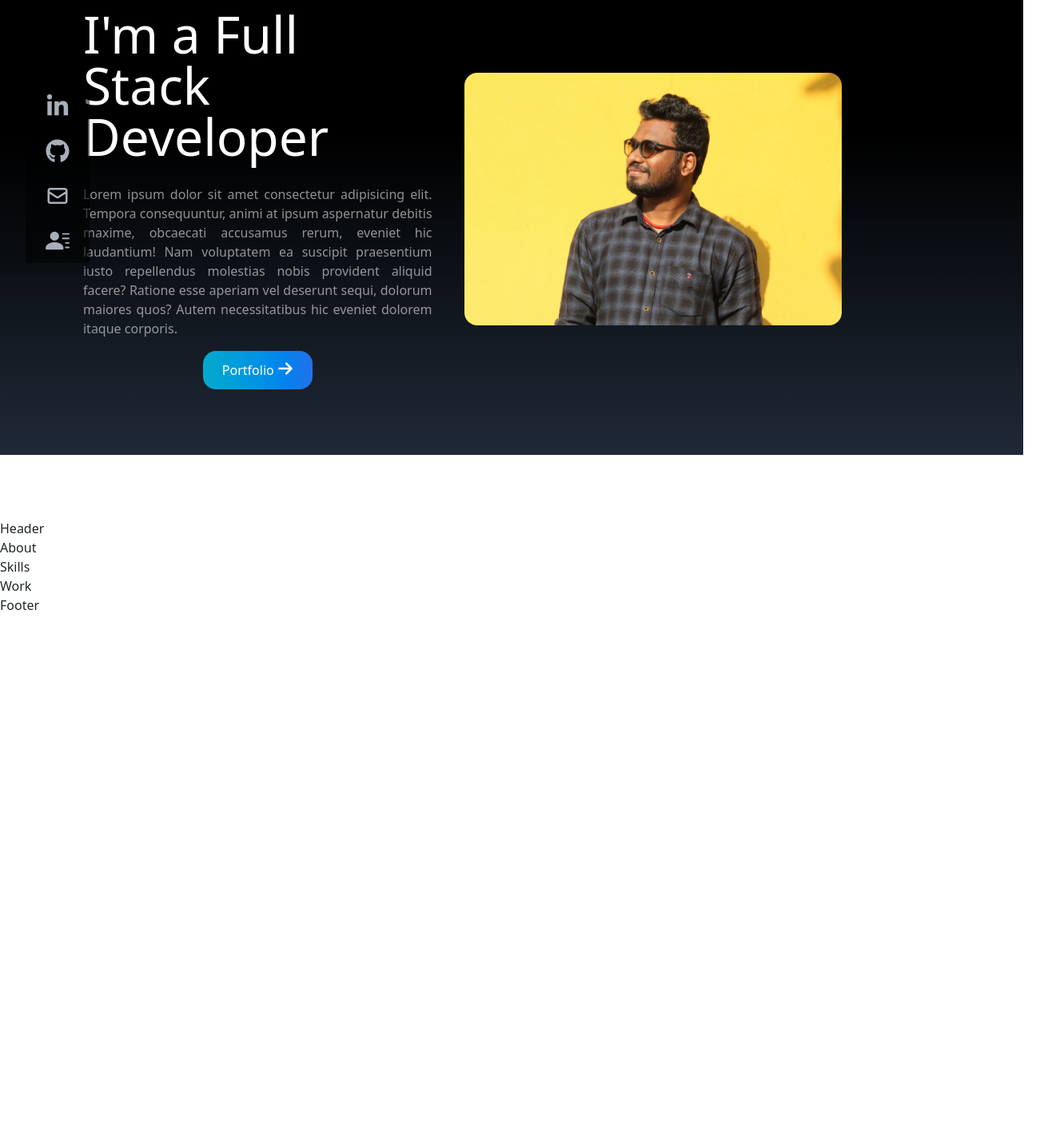
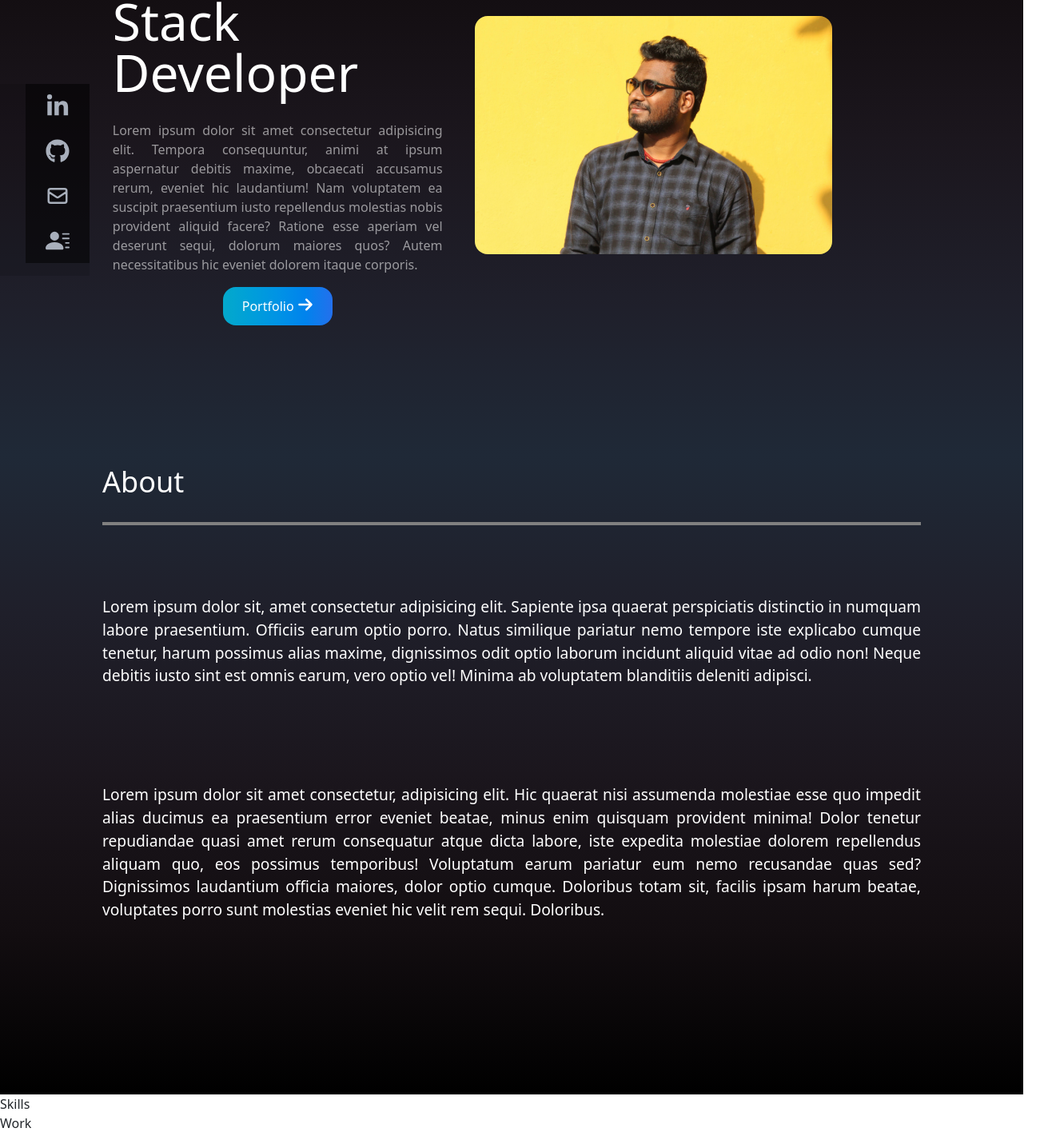
Before and after one commit to Arunkumarbalasubramani/React---Portfolio-App, a React (Create React App) app: page / in a window 1280 px wide. Shown: the part 231-1652 px from the top of the page at 80% size, 1306 px wide, since content can reach past the window. Before the commit the page ends 1000 px from the top, so only its background shows below. Built offline with nearby package versions, Linux system fonts and the light colour scheme.

Commit message:
added about section

```diff
--- a/src/App.js
+++ b/src/App.js
@@ -1,21 +1,14 @@
-import {
-  Homepage,
-  About,
-  Header,
-  Footer,
-  Skills,
-  Work,
-} from "./components/export";
+import { Homepage, About, Footer, Skills, Work } from "./components/export";
 import { Navbar } from "./container/Navbar";
 
 import "bootstrap/dist/css/bootstrap.min.css";
 import { SocialLinks } from "./components/SocialLinks/SocialLinks";
 function App() {
   return (
-    <div className="app w-full h-screen bg-gradient-to-b from-black via-black to-gray-800 ">
+    <div>
       <Navbar />
       <Homepage />
-      <Header />
+
       <About />
       <Skills />
       <Work />
--- a/src/components/About/About.jsx
+++ b/src/components/About/About.jsx
@@ -1,7 +1,35 @@
 import React from "react";
 import "./About.scss";
 const About = () => {
-  return <div>About</div>;
+  return (
+    <div className="about-container" name="about">
+      <div className="about-heading">
+        <h3 className="heading">About</h3>
+
+        <p className="about-para">
+          Lorem ipsum dolor sit, amet consectetur adipisicing elit. Sapiente
+          ipsa quaerat perspiciatis distinctio in numquam labore praesentium.
+          Officiis earum optio porro. Natus similique pariatur nemo tempore iste
+          explicabo cumque tenetur, harum possimus alias maxime, dignissimos
+          odit optio laborum incidunt aliquid vitae ad odio non! Neque debitis
+          iusto sint est omnis earum, vero optio vel! Minima ab voluptatem
+          blanditiis deleniti adipisci.
+        </p>
+        <br />
+        <p className="about-para">
+          Lorem ipsum dolor sit amet consectetur, adipisicing elit. Hic quaerat
+          nisi assumenda molestiae esse quo impedit alias ducimus ea praesentium
+          error eveniet beatae, minus enim quisquam provident minima! Dolor
+          tenetur repudiandae quasi amet rerum consequatur atque dicta labore,
+          iste expedita molestiae dolorem repellendus aliquam quo, eos possimus
+          temporibus! Voluptatum earum pariatur eum nemo recusandae quas sed?
+          Dignissimos laudantium officia maiores, dolor optio cumque. Doloribus
+          totam sit, facilis ipsam harum beatae, voluptates porro sunt molestias
+          eveniet hic velit rem sequi. Doloribus.
+        </p>
+      </div>
+    </div>
+  );
 };
 
 export default About;
--- a/src/components/About/About.scss
+++ b/src/components/About/About.scss
@@ -0,0 +1,35 @@
+.about-container {
+  background-image: linear-gradient(
+    to bottom,
+    #1f2937,
+    #1f1f2a,
+    #1b161d,
+    #120d10,
+    #000000
+  );
+  color: white;
+  width: 100%;
+  height: 100vh;
+  padding: 1rem;
+  padding-left: 10%;
+}
+.about-heading {
+  display: flex;
+  flex-direction: column;
+  justify-content: center;
+  width: 100%;
+  max-width: 1024px;
+}
+
+.heading {
+  padding-bottom: 2rem;
+  font-size: 2.25rem;
+  line-height: 2.25rem;
+  border-bottom-width: 4px;
+  border-color: grey;
+}
+.about-para {
+  text-align: justify;
+  font-size: larger;
+  margin-top: 5rem;
+}
--- a/src/components/Header/Header.jsx
+++ /dev/null
@@ -1,8 +0,0 @@
-import React from "react";
-import "./Header.scss";
-
-const Header = () => {
-  return <div>Header</div>;
-};
-
-export default Header;
--- a/src/components/Homepage/Homepage.jsx
+++ b/src/components/Homepage/Homepage.jsx
@@ -2,7 +2,6 @@ import React from "react";
 import "./Homepage.scss";
 import ProfilePic from "../../assets/Arunkumarpic.JPG";
 import { ImArrowRight2 } from "react-icons/im";
-import { SocialLinks } from "../SocialLinks/SocialLinks";
 
 const Homepage = () => {
   return (
--- a/src/components/Homepage/Homepage.scss
+++ b/src/components/Homepage/Homepage.scss
@@ -4,11 +4,17 @@
   display: flex;
   justify-content: center;
   align-items: center;
-  margin-left: 2%;
+
   padding: 1rem 1rem;
-
+  background-image: linear-gradient(
+    to bottom,
+    #000000,
+    #120d10,
+    #1b161d,
+    #1f1f2a,
+    #1f2937
+  );
   @media screen and (max-width: 768px) {
-    padding: 65px;
     flex-direction: column;
   }
 }
@@ -25,7 +31,7 @@
   display: flex;
   flex-direction: column;
   justify-content: center;
-  margin-left: 5%;
+  margin-left: 10%;
   padding-right: 20px;
 
   width: auto;
--- a/src/components/export.js
+++ b/src/components/export.js
@@ -1,7 +1,6 @@
 export { default as Homepage } from "./Homepage/Homepage";
 export { default as About } from "./About/About";
 export { default as Footer } from "./Footer/Footer";
-export { default as Header } from "./Header/Header";
 
 export { default as Skills } from "./Skills/Skills";
 export { default as Work } from "./Work/Work";
--- a/src/container/Navbar.scss
+++ b/src/container/Navbar.scss
@@ -1,3 +1,8 @@
+.app__navbar {
+  position: fixed;
+  width: 100%;
+}
+
 .href {
   text-decoration: none;
   color: rgba(171, 178, 190, 0.985);
```
Also changed, not shown: src/components/Header/Header.scss (deleted).
